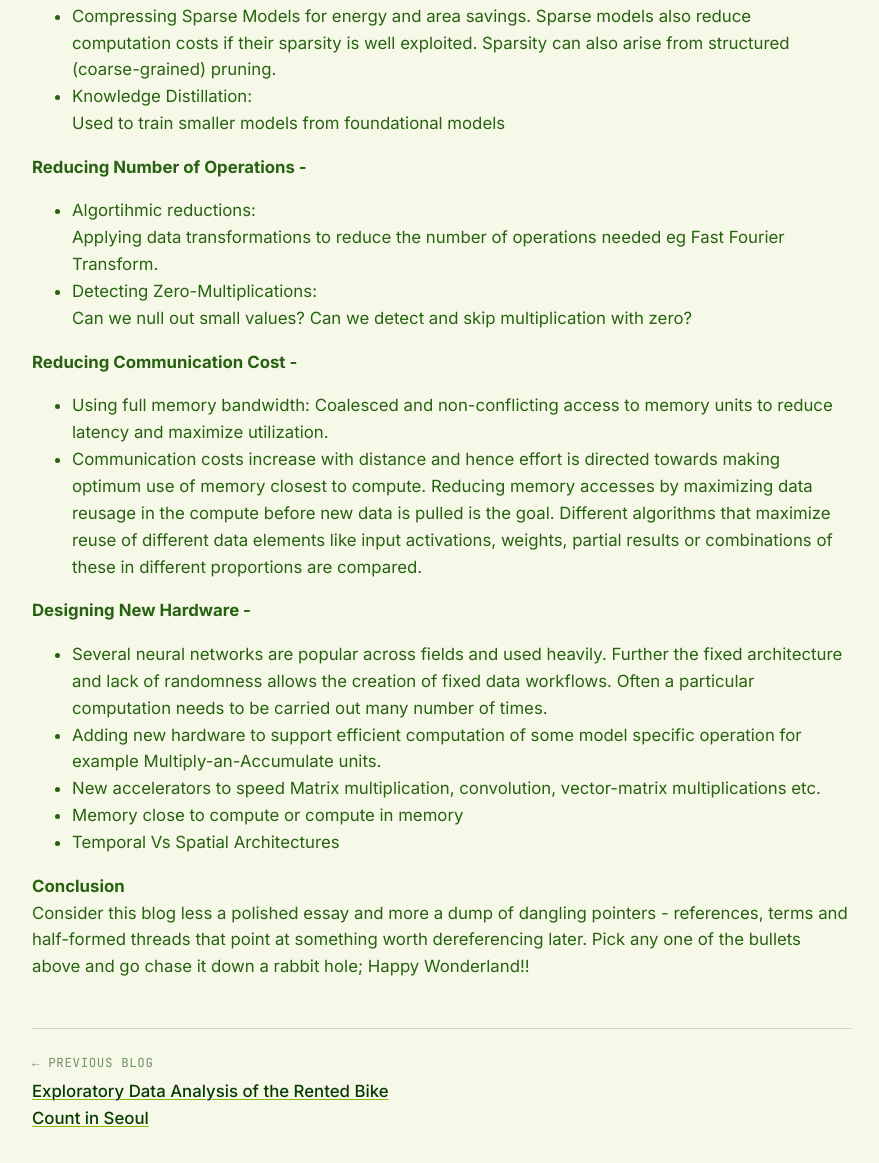
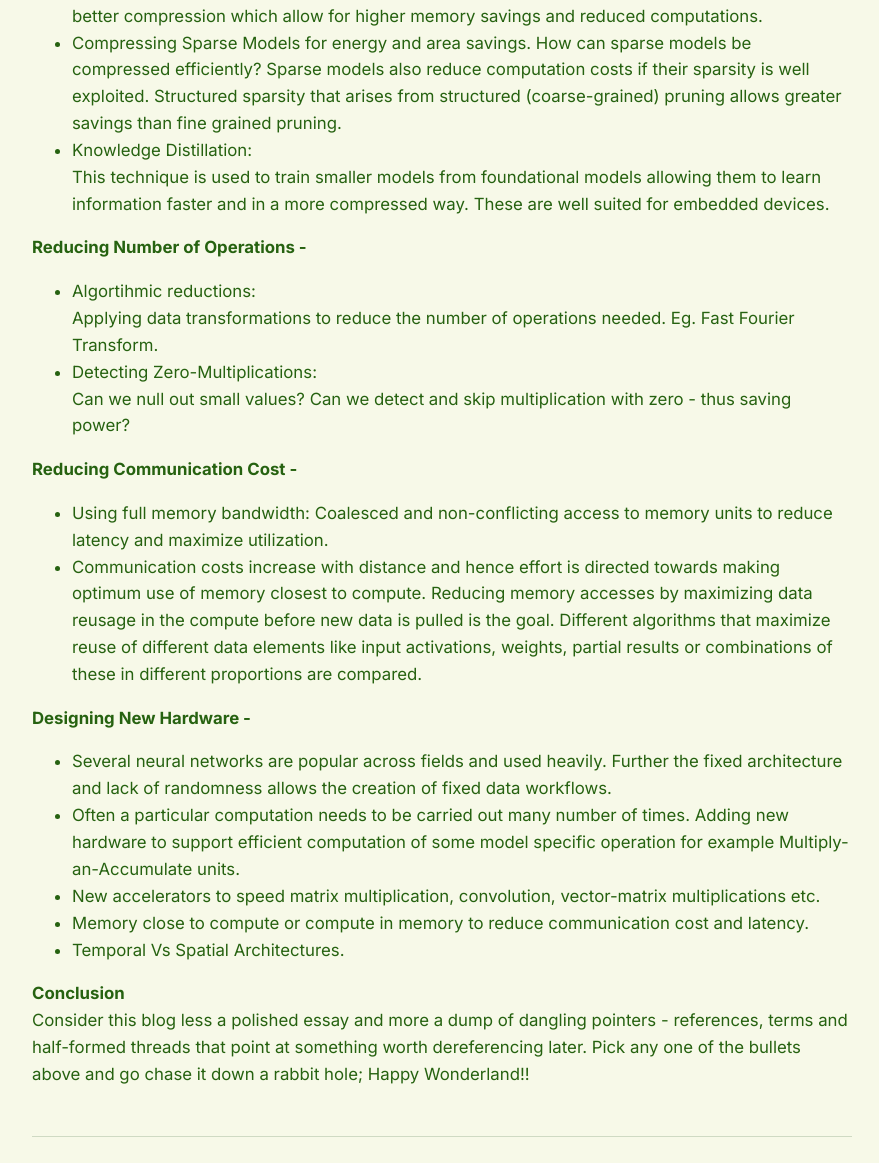
Before and after one commit to palakraisinghani/palakraisinghani.github.io, a plain HTML site: page blog/Efficient_Processing_DNN/index.html in a window 1280 px wide. Shown: the part 1766-2929 px from the top of the page, without its empty margins (198-1077 px from the left). Drawn offline with Linux system fonts and the light colour scheme; a web font is replaced by a local one.

Commit message:
Efficient Processing of DNNs Blog intro corrected

```diff
--- a/blog/Efficient_Processing_DNN/index.html
+++ b/blog/Efficient_Processing_DNN/index.html
@@ -67,18 +67,18 @@
                     Depending on the task at hand, embedded devices should use models that are designed for the specific task and gauge the model size based on the complexity of the data they have to handle. Models can employ sparse connections and use dimensionality reduction to reduce complexity. Weight sharing and decomposing filters are popular methods to reduce model size.
                 </li>
                 <li>Parameter Precision:</br>
-                    Reducing weight precision has been a popular way to simultaneously reduce both memory requirements and computation costs. The major drawback to this and the reason why one cannot indefinitely reduce preciosion is lack of accuracy. There do exist neural networks that work on binary or ternary weights. This method is called quantization. Normalizations are used to keep values from overflowing or underflowing limits. Precision is reduced for inference. Training : Gradient values accumulated over backpropogation are susceptible to accuracy loss on reduced precision.
+                    Reducing weight precision has been a popular way to simultaneously reduce both memory requirements and computation costs. The major drawback to this and the reason why one cannot indefinitely reduce preciosion is lack of accuracy. There do exist neural networks that work on binary or ternary weights. This method is called quantization. Normalizations are used to keep values from overflowing or underflowing limits. Precision is reduced more for inference than for training process. This is because in training : rradient values accumulated over backpropogation are susceptible to accuracy loss on reduced precision sevrely impacting the accuracy of the model.
                 </li>
                 <li>
                     Pruning Models:</br>
-                    After an overparameterized model is trained, this method reduces model sizes and removes redundancy in weights. This is followed up with fine-tuning the remaining weights to make up for the lost accuracy. Coarse grained gruning can be more harmful to accuracy but facilitating better compression.
+                    After an overparameterized model is trained, this method reduces model sizes and removes redundancy in weights. This is followed up with fine-tuning the remaining weights to make up for the lost accuracy. Coarse grained pruning can be more harmful to accuracy while facilitating better compression which allow for higher memory savings and reduced computations.
                 </li>
                 <li>
-                    Compressing Sparse Models for energy and area savings. Sparse models also reduce computation costs if their sparsity is well exploited. Sparsity can also arise from structured (coarse-grained) pruning.
+                    Compressing Sparse Models for energy and area savings. How can sparse models be compressed efficiently? Sparse models also reduce computation costs if their sparsity is well exploited. Structured sparsity that arises from structured (coarse-grained) pruning allows greater savings than fine grained pruning.
                 </li>
                 <li>
                     Knowledge Distillation:</br>
-                    Used to train smaller models from foundational models
+                    This technique is used to train smaller models from foundational models allowing them to learn information faster and in a more compressed way. These are well suited for embedded devices.
                 </li>
             </ul>
         </p>
@@ -87,11 +87,11 @@
             <ul>
                 <li>
                     Algortihmic reductions:</br>
-                    Applying data transformations to reduce the number of operations needed eg Fast Fourier Transform.
+                    Applying data transformations to reduce the number of operations needed. Eg. Fast Fourier Transform.
                 </li>
                 <li>
                     Detecting Zero-Multiplications:</br>
-                    Can we null out small values? Can we detect and skip multiplication with zero?
+                    Can we null out small values? Can we detect and skip multiplication with zero - thus saving power?
                 </li>
             </ul>
         </p>
@@ -110,17 +110,18 @@
             <strong> Designing New Hardware - </strong></br>
             <ul>
                 <li>
-                    Several neural networks are popular across fields and used heavily. Further the fixed architecture and lack of randomness allows the creation of fixed data workflows. Often a particular computation needs to be carried out many number of times.
-                </li>
-                <li>Adding new hardware to support efficient computation of some model specific operation for example Multiply-an-Accumulate units.</li>
-                <li>
-                    New accelerators to speed Matrix multiplication, convolution, vector-matrix multiplications etc.
+                    Several neural networks are popular across fields and used heavily. Further the fixed architecture and lack of randomness allows the creation of fixed data workflows.
                 </li>
                 <li>
-                    Memory close to compute or compute in memory
+                    Often a particular computation needs to be carried out many number of times. Adding new hardware to support efficient computation of some model specific operation for example Multiply-an-Accumulate units.</li>
+                <li>
+                    New accelerators to speed matrix multiplication, convolution, vector-matrix multiplications etc.
                 </li>
                 <li>
-                    Temporal Vs Spatial Architectures
+                    Memory close to compute or compute in memory to reduce communication cost and latency.
+                </li>
+                <li>
+                    Temporal Vs Spatial Architectures.
                 </li>
             </ul>
         </p>
```
